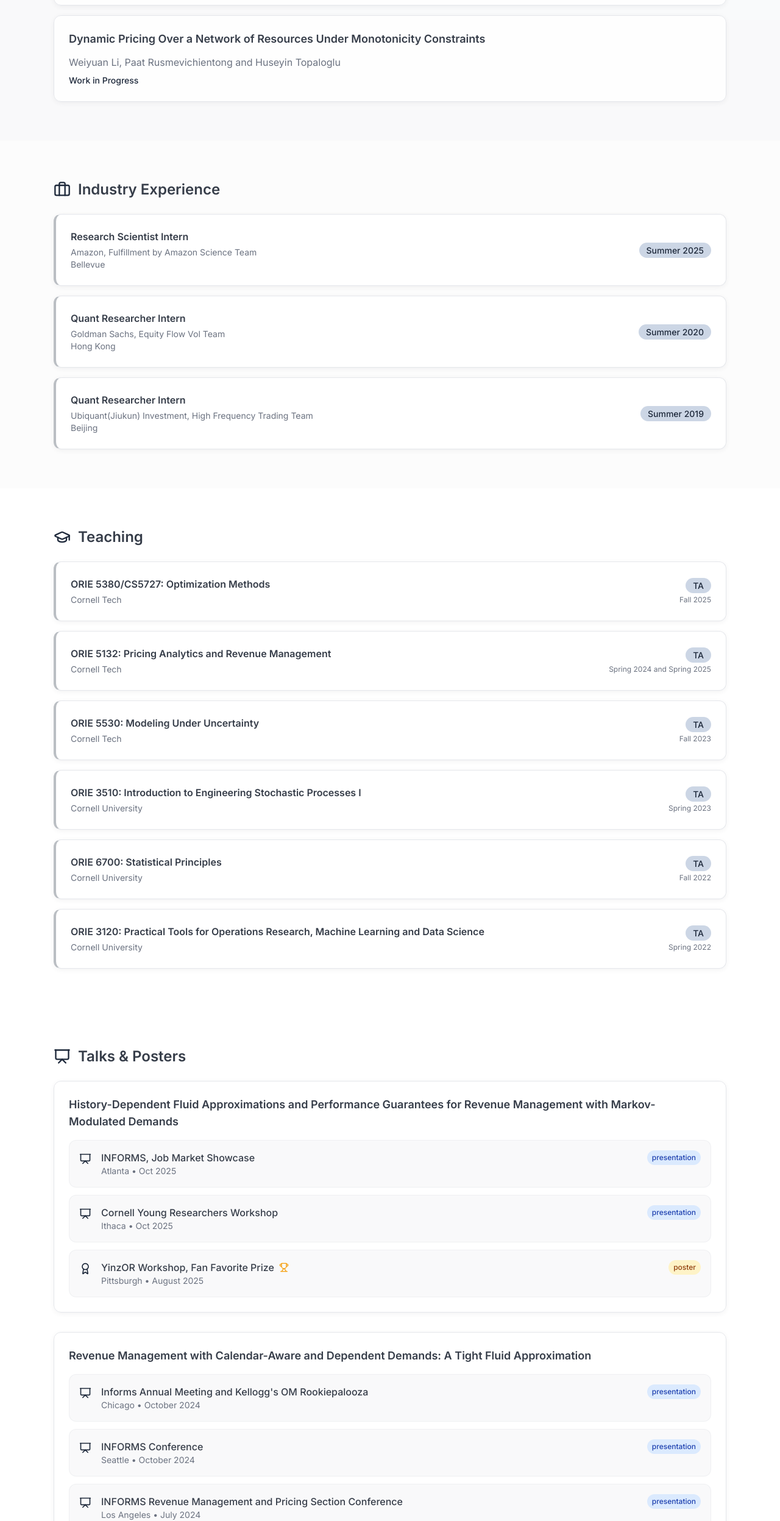
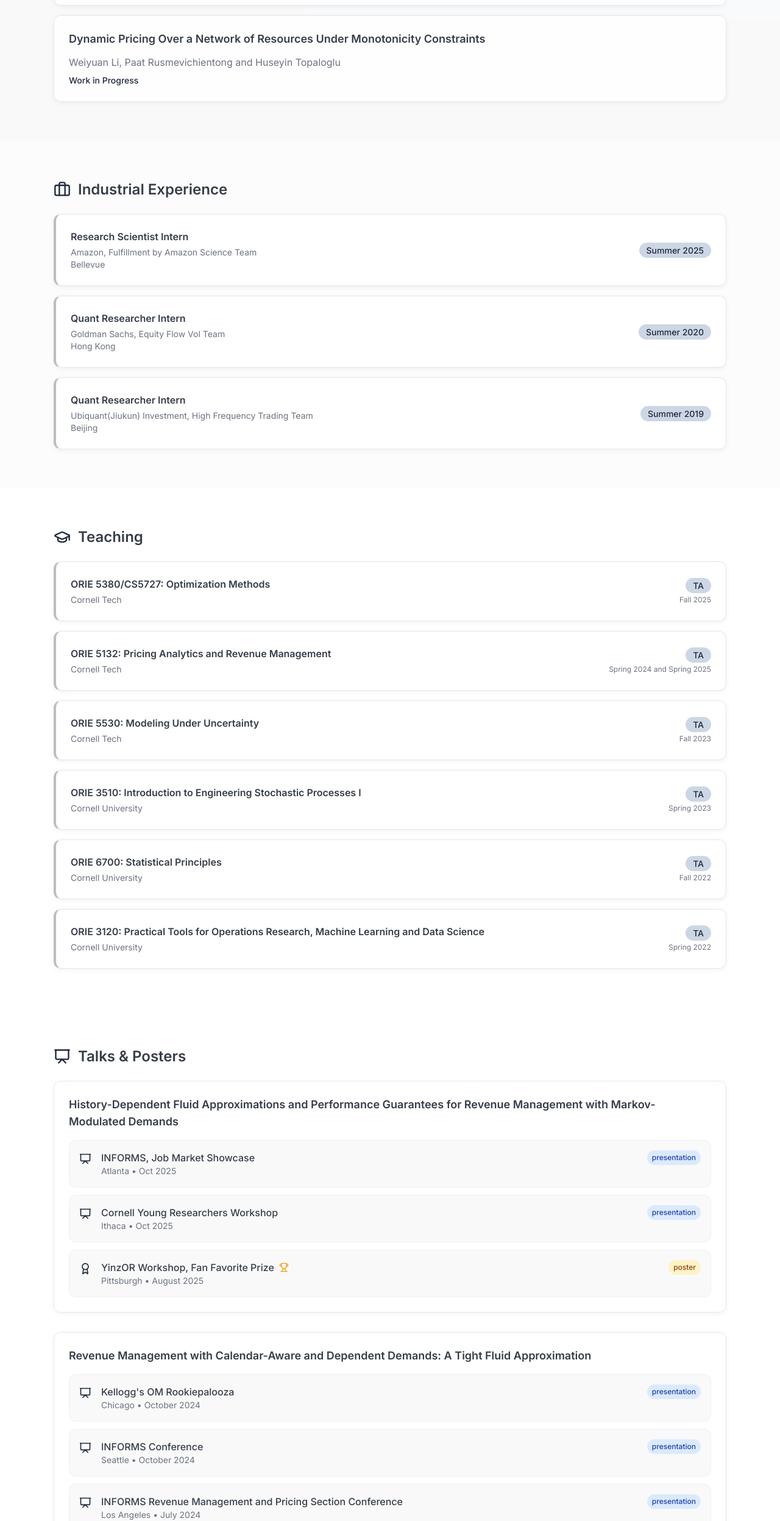
Before and after one commit to wli425/my-personal-web-design, a React (Vite) app: page / in a window 1280 px wide. Shown: the part 1747-4242 px from the top of the page at 61% size. Built offline with nearby package versions, Linux system fonts and the light colour scheme; the HTML template or start-up script is replaced by a standard one.

Commit message:
Code edited in Lovable Code Editor

```diff
--- a/src/components/IndustrySection.tsx
+++ b/src/components/IndustrySection.tsx
@@ -1,6 +1,6 @@
 import { Briefcase } from "lucide-react";
 
-const industryExperience = [
+const industrialExperience = [
   {
     title: "Research Scientist Intern",
     company: "Amazon, Fulfillment by Amazon Science Team",
@@ -30,10 +30,10 @@ export const IndustrySection = () => {
       <div className="section-container">
         <h2 className="section-heading flex items-center gap-3">
           <Briefcase className="w-7 h-7 text-primary" />
-          Industry Experience
+          Industrial Experience
         </h2>
         <div className="grid gap-4 animate-slide-in">
-          {industryExperience.map((item, index) => (
+          {industrialExperience.map((item, index) => (
             <div
               key={index}
               className="card-academic p-6 border-l-4 border-l-primary/30 hover:border-l-primary transition-colors"
--- a/src/components/TalksSection.tsx
+++ b/src/components/TalksSection.tsx
@@ -30,7 +30,7 @@ const talksAndPosters = [
     title: "Revenue Management with Calendar-Aware and Dependent Demands: A Tight Fluid Approximation",
     events: [
       {
-        event: "Informs Annual Meeting and Kellogg's OM Rookiepalooza",
+        event: "Kellogg's OM Rookiepalooza",
         location: "Chicago",
         date: "October 2024",
         type: "presentation"
```
